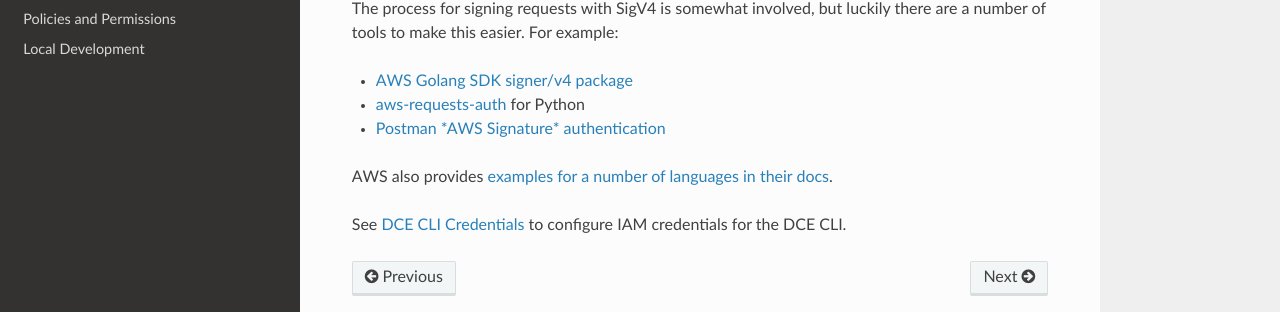
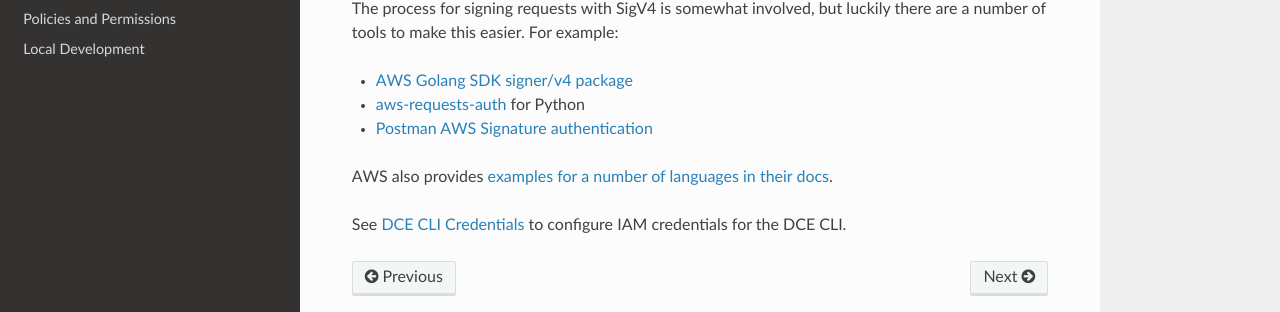
Before and after one commit to Optum/dce, a Sphinx documentation site: the page built from docs/api-auth.md, in a window 1280 px wide and 900 px high, scrolled down 6522 px. Shown: the part 474-786 px from the top of the window. Built offline with Sphinx 7.4.7 and the Read the Docs theme 2.0.0, drawn with Linux system fonts in a browser that asks for light colours.

Commit message:
Markdown fix

```diff
--- a/docs/api-auth.md
+++ b/docs/api-auth.md
@@ -133,7 +133,7 @@ The process for signing requests with SigV4 is somewhat involved, but luckily th
 
 - [AWS Golang SDK signer/v4 package](https://docs.aws.amazon.com/sdk-for-go/api/aws/signer/v4/)
 - [aws-requests-auth](https://github.com/DavidMuller/aws-requests-auth) for Python
-- [Postman _AWS Signature_ authentication](https://docs.aws.amazon.com/apigateway/latest/developerguide/how-to-use-postman-to-call-api.html)
+- [Postman AWS Signature authentication](https://docs.aws.amazon.com/apigateway/latest/developerguide/how-to-use-postman-to-call-api.html)
 
 AWS also provides [examples for a number of languages in their docs](https://docs.aws.amazon.com/general/latest/gr/signature-v4-examples.html).
 
```
